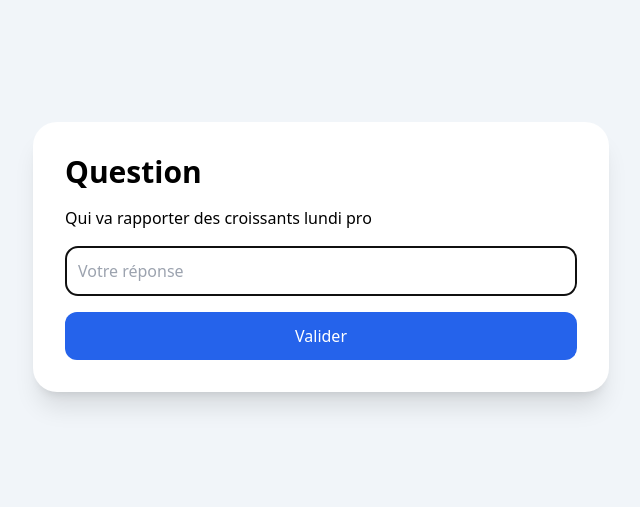
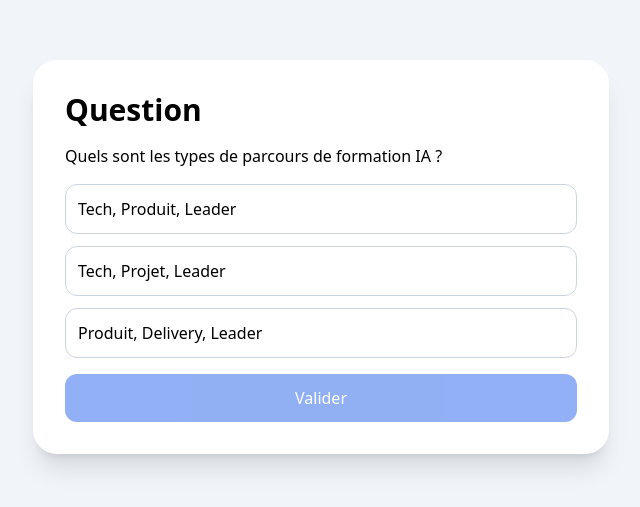
Before and after one commit to Aurelcap1986/quiz-indice4, a plain HTML site: page index.html in a window 1280 px wide. Shown: the part 143-650 px from the top of the page, without its empty margins (319-959 px from the left). Drawn offline with nearby package versions, Linux system fonts and the light colour scheme.

Commit message:
Update index.html

```diff
--- a/index.html
+++ b/index.html
@@ -10,33 +10,48 @@
   <div id="app"></div>
 
   <script>
-    const bonneReponse = 'aurel';
+    const question = 'Quels sont les types de parcours de formation IA ?';
+    const options = ['Tech, Produit, Leader', 'Tech, Projet, Leader', 'Produit, Delivery, Leader'];
+    const bonneReponse = 'Tech, Produit, Leader';
     const app = document.getElementById('app');
+    let selection = null;
 
     function afficherQuestion() {
+      const cases = options.map((option) => {
+        const classes = option === selection
+          ? 'border-blue-600 bg-blue-50 ring-2 ring-blue-600'
+          : 'border-slate-300 hover:bg-slate-50';
+        return `
+          <button data-option="${option}"
+            class="w-full text-left border rounded-xl p-3 ${classes}">
+            ${option}
+          </button>`;
+      }).join('');
+
       app.innerHTML = `
         <div class="min-h-screen flex items-center justify-center bg-slate-100 p-6">
           <div class="bg-white rounded-3xl shadow-xl p-8 w-full max-w-xl">
             <h1 class="text-3xl font-bold mb-4">Question</h1>
-            <p class="mb-4">Qui va rapporter des croissants lundi pro</p>
-            <input id="reponse" class="w-full border rounded-xl p-3" placeholder="Votre réponse" />
-            <button id="valider" class="w-full mt-4 bg-blue-600 text-white p-3 rounded-xl">
+            <p class="mb-4">${question}</p>
+            <div class="space-y-3">${cases}</div>
+            <button id="valider" ${selection === null ? 'disabled' : ''}
+              class="w-full mt-4 bg-blue-600 text-white p-3 rounded-xl disabled:opacity-50 disabled:cursor-not-allowed">
               Valider
             </button>
           </div>
         </div>`;
 
-      const input = document.getElementById('reponse');
+      app.querySelectorAll('[data-option]').forEach((bouton) => {
+        bouton.addEventListener('click', () => {
+          selection = bouton.dataset.option;
+          afficherQuestion();
+        });
+      });
       document.getElementById('valider').addEventListener('click', verifier);
-      input.addEventListener('keydown', (e) => {
-        if (e.key === 'Enter') verifier();
-      });
-      input.focus();
     }
 
     function verifier() {
-      const reponse = document.getElementById('reponse').value;
-      if (reponse.trim().toLowerCase() === bonneReponse) {
+      if (selection === bonneReponse) {
         afficherIndice();
       } else {
         afficherEchec();
@@ -49,7 +64,7 @@
           <div class="bg-white rounded-3xl shadow-xl p-8 max-w-xl text-center">
             <h1 class="text-3xl font-bold text-green-700 mb-4">✅ Bonne réponse !</h1>
             <p class="text-lg">Voici votre indice :</p>
-            <p class="mt-4 text-2xl font-semibold">super mario</p>
+            <p class="mt-4 text-2xl font-semibold">D</p>
           </div>
         </div>`;
     }
@@ -65,7 +80,10 @@
             </button>
           </div>
         </div>`;
-      document.getElementById('reessayer').addEventListener('click', afficherQuestion);
+      document.getElementById('reessayer').addEventListener('click', () => {
+        selection = null;
+        afficherQuestion();
+      });
     }
 
     afficherQuestion();
```
